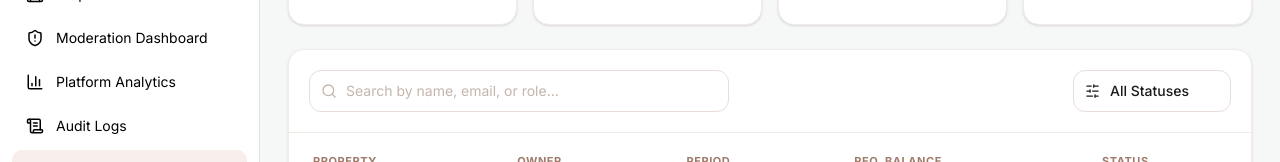
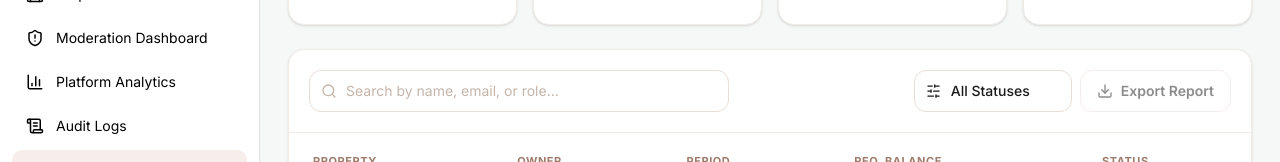
Before and after one commit to Dula0268/b4code-frontend, a Next.js app: page /admin/finance/payout in a window 1280 px wide. Shown: the part 257-419 px from the top of the page. Built offline with nearby package versions, Linux system fonts and the light colour scheme; no server answers; sample sign-in values are in the browser's storage.

Commit message:
feat: update payout export

```diff
--- a/src/api/admin/finance.api.ts
+++ b/src/api/admin/finance.api.ts
@@ -116,6 +116,9 @@ export const FinanceApi = {
   getAllPayouts: (params: { search?: string; status?: string; page?: number; size?: number }): Promise<PayoutPageDto> =>
     api.get('/admin/finance/payouts', { params }).then((res) => res.data),
 
+  exportPayouts: (params: { search?: string; status?: string }): Promise<Blob> =>
+    api.get('/admin/finance/payouts/export', { params, responseType: 'blob' }).then((res) => res.data),
+
   processPayout: (id: string, payload: { bankReference: string, commissionRate?: number }): Promise<PayoutDto> =>
     api.put(`/admin/finance/payouts/${id}/process`, payload).then((res) => res.data),
 
--- a/src/components/admin/finance/payout/payout-table.tsx
+++ b/src/components/admin/finance/payout/payout-table.tsx
@@ -7,6 +7,7 @@ import {
   ChevronLeft,
   ChevronRight,
   Loader2,
+  Download,
 } from "lucide-react";
 import { useAdminFinanceStore } from "@/store/admin/finance/finance.store";
 import type { PayoutDto } from "@/api/admin/finance.api";
@@ -103,6 +104,8 @@ export default function PayoutTable({
     payoutsTotalPages,
     fetchPayouts,
     payoutsLoading,
+    isExporting,
+    downloadPayoutExport,
   } = useAdminFinanceStore();
 
   useEffect(() => {
@@ -149,6 +152,7 @@ export default function PayoutTable({
             className="w-full pl-9 pr-4 py-2.5 rounded-xl border border-[#E8DDD8] text-sm text-[#1A1A1A] placeholder:text-[#C4B5AB] focus:outline-none focus:ring-2 focus:ring-[#C05621]/20 focus:border-[#C05621] transition"
           />
         </div>
+        <div className="relative flex items-center gap-2">
           <div className="relative">
             <select
               value={statusFilter}
@@ -167,6 +171,16 @@ export default function PayoutTable({
               size={15}
               className="absolute left-3 top-1/2 -translate-y-1/2 text-[#1A1A1A] pointer-events-none"
             />
+          </div>
+
+          <button
+            onClick={() => downloadPayoutExport({ search: debouncedSearch || undefined, status: statusFilter || undefined })}
+            disabled={isExporting || payouts.length === 0}
+            className="flex items-center gap-2 px-4 py-2.5 rounded-xl border border-[#E8DDD8] bg-white text-sm font-semibold text-[#1A1A1A] hover:bg-[#FAF5F2] hover:border-[#C05621] hover:text-[#C05621] transition-colors disabled:opacity-50 disabled:cursor-not-allowed"
+          >
+            {isExporting ? <Loader2 size={16} className="animate-spin" /> : <Download size={16} />}
+            Export Report
+          </button>
         </div>
       </div>
 
--- a/src/components/admin/moderation/disputes-hub.tsx
+++ b/src/components/admin/moderation/disputes-hub.tsx
@@ -13,6 +13,7 @@ import {
   FileText,
   ArrowLeft,
   Loader2,
+  X,
 } from "lucide-react";
 import OpenCasesCard from "@/components/admin/moderation/kpi-cards/open-cases-card";
 import PendingDecisionCard from "@/components/admin/moderation/kpi-cards/pending-decision-card";
@@ -101,9 +102,9 @@ function ResolutionSummary({ dispute }: { dispute: Dispute }) {
   };
 
   return (
-    <div className="w-85 shrink-0 flex flex-col gap-5">
+    <div className="w-85 shrink-0 flex flex-col gap-5 bg-white border border-[#F0EBE7] rounded-2xl shadow-sm overflow-hidden relative">
       {/* ── Header ── */}
-      <div className="flex items-start justify-between">
+      <div className="sticky top-0 bg-white px-6 pt-6 pb-4 border-b border-[#F0EBE7] flex items-center justify-between z-10">
         <div className="flex items-center gap-2.5">
           <div className="w-9 h-9 rounded-full bg-[#FEF3C7] flex items-center justify-center">
             <FileText size={18} className="text-[#92400E]" />
@@ -114,10 +115,20 @@ function ResolutionSummary({ dispute }: { dispute: Dispute }) {
             Summary
           </h3>
         </div>
-        <span className="text-[12px] text-[#9E7B6A]">
-          ID: {dispute.bookingId?.replace("#BK-", "#") || "N/A"}
-        </span>
+        <div className="flex items-center gap-3">
+          <span className="text-[12px] text-[#9E7B6A]">
+            ID: {dispute.bookingId?.replace("#BK-", "#") || "N/A"}
+          </span>
+          <button
+            onClick={() => setSelectedDispute(null)}
+            className="w-8 h-8 rounded-lg hover:bg-[#F3F4F6] flex items-center justify-center transition cursor-pointer border-none bg-transparent"
+          >
+            <X size={18} className="text-[#6B7280]" />
+          </button>
+        </div>
       </div>
+
+      <div className="px-6 pb-6 flex flex-col gap-6 overflow-y-auto max-h-[calc(100vh-250px)]">
 
       {/* ── Booking Context ── */}
       <div>
@@ -267,6 +278,7 @@ function ResolutionSummary({ dispute }: { dispute: Dispute }) {
         </div>
       </div>
     </div>
+    </div>
   );
 }
 
@@ -398,10 +410,10 @@ export default function DisputeHubPage() {
       </div>
 
       {/* ── Content: Table + Detail Panel ── */}
-      <div className="flex gap-6">
+      <div className="flex gap-6 items-start">
         {/* ── Disputes Table ── */}
         <div
-          className={`bg-white rounded-2xl shadow-sm overflow-hidden ${selectedDispute ? "flex-1 min-w-0" : "w-full"}`}
+          className={`bg-white rounded-2xl shadow-sm overflow-hidden transition-all duration-300 ${selectedDispute ? "flex-1 min-w-0" : "w-full"}`}
         >
           <div className="overflow-x-auto">
             <table className="w-full border-collapse text-sm">
--- a/src/components/admin/moderation/history-tab.tsx
+++ b/src/components/admin/moderation/history-tab.tsx
@@ -37,13 +37,20 @@ export default function HistoryTabPage() {
     "Appeal Denied",
   ];
 
-  const { history, historyTotalPages, historyLoading, fetchHistory } = useAdminModerationStore();
+  const { history, historyTotalPages, historyLoading, isExporting, fetchHistory, downloadHistoryExport } = useAdminModerationStore();
 
   useEffect(() => {
     const timer = setTimeout(() => {
+      const actionMap: Record<string, string> = {
+        "Review Removed": "REVIEW_REMOVED",
+        "Refund Issued": "REFUND_ISSUED",
+        "Review Kept": "REVIEW_KEPT",
+        "Appeal Denied": "APPEAL_DENIED",
+      };
+
       fetchHistory({
         search: search || undefined,
-        action: actionFilter !== "All Actions" ? actionFilter : undefined,
+        action: actionFilter !== "All Actions" ? actionMap[actionFilter] : undefined,
         page: currentPage - 1,
         size: 5,
       });
@@ -69,8 +76,23 @@ export default function HistoryTabPage() {
           </p>
         </div>
         {/* Export Log */}
-        <button className="flex items-center gap-2 px-4 py-2 rounded-[10px] border-[1.5px] border-[#E8DDD8] bg-white text-[13px] font-semibold text-[#1A1A1A] cursor-pointer hover:border-[#C05621] hover:text-[#C05621] transition-colors">
-          <Download size={14} />
+        <button
+          onClick={() => {
+            const actionMap: Record<string, string> = {
+              "Review Removed": "REVIEW_REMOVED",
+              "Refund Issued": "REFUND_ISSUED",
+              "Review Kept": "REVIEW_KEPT",
+              "Appeal Denied": "APPEAL_DENIED",
+            };
+            downloadHistoryExport({
+              search: search || undefined,
+              action: actionFilter !== "All Actions" ? actionMap[actionFilter] : undefined,
+            });
+          }}
+          disabled={isExporting || history.length === 0}
+          className="flex items-center gap-2 px-4 py-2 rounded-[10px] border-[1.5px] border-[#E8DDD8] bg-white text-[13px] font-semibold text-[#1A1A1A] cursor-pointer hover:border-[#C05621] hover:text-[#C05621] transition-colors disabled:opacity-50 disabled:cursor-not-allowed"
+        >
+          {isExporting ? <Loader2 size={14} className="animate-spin" /> : <Download size={14} />}
           Export Log
         </button>
       </div>
--- a/src/store/admin/finance/finance.store.ts
+++ b/src/store/admin/finance/finance.store.ts
@@ -16,6 +16,7 @@ interface FinanceState {
   refundsLoading: boolean;
   payoutsLoading: boolean;
   actionLoading: boolean;
+  isExporting: boolean;
   error: string | null;
 
   // Data
@@ -45,6 +46,7 @@ interface FinanceState {
   rejectRefund: (id: string, adminNote: string) => Promise<void>;
   processPayout: (id: string, bankReference: string, commissionRate?: number) => Promise<void>;
   rejectPayout: (id: string) => Promise<void>;
+  downloadPayoutExport: (params: { search?: string; status?: string }) => Promise<void>;
 }
 
 export const useAdminFinanceStore = create<FinanceState>((set, get) => ({
@@ -54,6 +56,7 @@ export const useAdminFinanceStore = create<FinanceState>((set, get) => ({
   refundsLoading: false,
   payoutsLoading: false,
   actionLoading: false,
+  isExporting: false,
   error: null,
 
   summary: null,
@@ -198,5 +201,24 @@ export const useAdminFinanceStore = create<FinanceState>((set, get) => ({
       set({ error: message, actionLoading: false });
       throw err;
     }
+  },
+
+  downloadPayoutExport: async (params) => {
+    set({ isExporting: true, error: null });
+    try {
+      const blob = await FinanceApi.exportPayouts(params);
+      const url = window.URL.createObjectURL(blob);
+      const a = document.createElement("a");
+      a.href = url;
+      a.download = "payout-report.csv";
+      document.body.appendChild(a);
+      a.click();
+      a.remove();
+      window.URL.revokeObjectURL(url);
+      set({ isExporting: false });
+    } catch (err: unknown) {
+      const message = err instanceof Error ? err.message : "Failed to export payouts";
+      set({ error: message, isExporting: false });
+    }
   }
 }));
```
Lines whose indentation alone changed are shown as unchanged.
